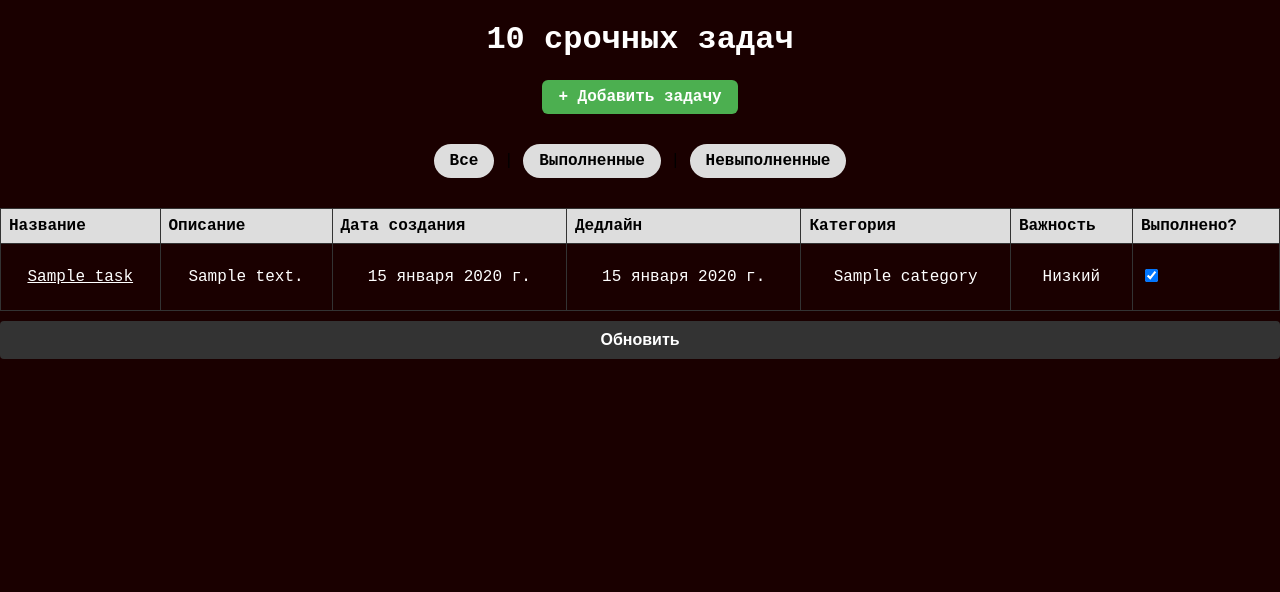
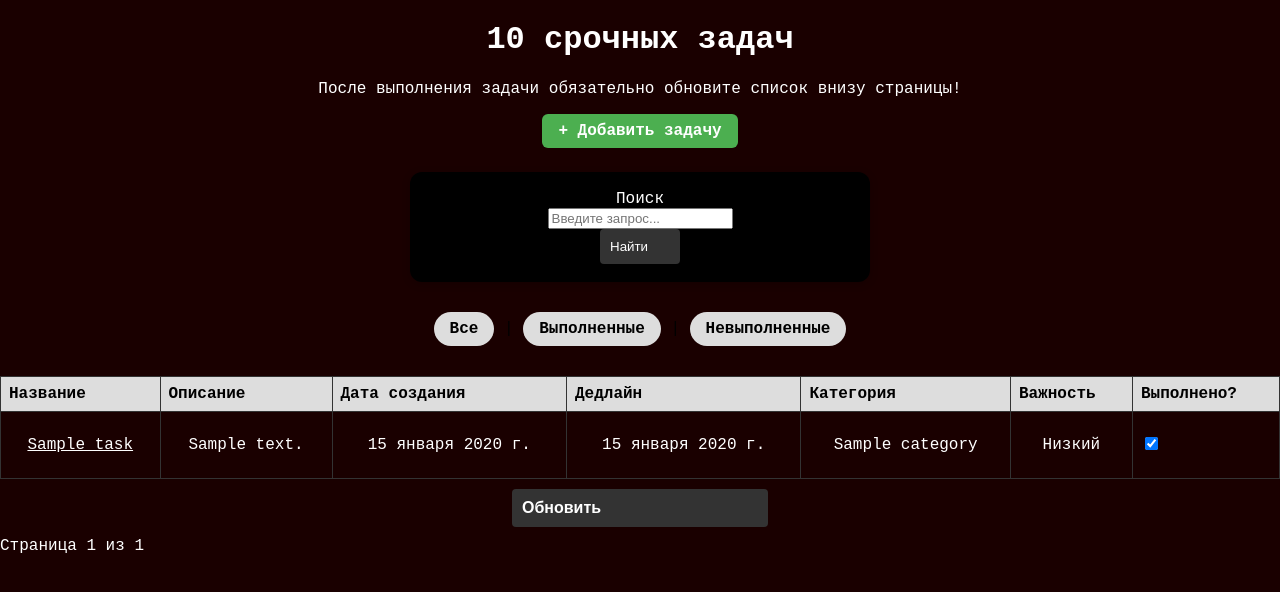
Before and after one commit to eagle777-krs/Django-To-Do, a Django app: page /tasks/ in a window 1280 px wide. Shown: the part 95-687 px from the top of the page. Run offline with Django 5.2, Linux system fonts and the light colour scheme; a user stored in the database is signed in; tables that the repository leaves empty hold one stand-in row (values such as "Sample post").

Commit message:
paginator + search

```diff
--- a/static/base.css
+++ b/static/base.css
@@ -65,13 +65,16 @@ header {
     }
 
 button[type="submit"] {
-    width: 100%;
+    width: 20%;
     background-color: #333;
     color: white;
     padding: 10px;
     border: none;
     border-radius: 4px;
     cursor: pointer;
+    display: flex;
+    align-items: center;
+    text-align: center;
 }
 
 button[type="submit"]:hover {
@@ -233,3 +236,24 @@ h2 {
 .filter-butt:hover {
   background-color: #45a049;
 }
+
+.paginator { display: flex;
+  align-items: center;}
+
+.page-num {
+    display: flex;
+    align-items: center;
+}
+
+.search-form {
+  display: flex;
+  flex-direction: column;
+  align-items: center;
+  margin: 24px auto 20px auto;
+  background: #000;
+  padding: 18px 30px;
+  border-radius: 12px;
+  box-shadow: 0 2px 8px rgba(0,0,0,0.2);
+  max-width: 400px;
+  color: white
+}
--- a/tasks/models.py
+++ b/tasks/models.py
@@ -5,12 +5,12 @@ from django.contrib.auth.models import User
 
 class Priority(models.TextChoices):
     LOW = 'Низкий', 'Низкий'
-    MEDIUM = 'Средний', 'Средний'
+    MEDIUM = 'Медиум (средний)', 'Медиум (средний)'
     HIGH = 'Высокий', 'Высокий'
 
 class Category(models.Model):
     name = models.CharField(max_length=100, unique=True, null=False, blank=False)
-    priority = models.CharField(max_length=10, choices=Priority.choices, default=Priority.LOW)
+    priority = models.CharField(max_length=20, choices=Priority.choices, default=Priority.LOW)
 
     def __str__(self):
         return self.name
@@ -25,7 +25,7 @@ class Task(models.Model):
     status = models.BooleanField(default=False)
 
     class Meta:
-        ordering = ['status','deadline']
+        ordering = ['status','deadline', '-category']
 
 
     def __str__(self):
--- a/tasks/templates/index.html
+++ b/tasks/templates/index.html
@@ -1,15 +1,21 @@
 {% extends 'base.html' %}
 {% block title %}Задачи{% endblock %}
 {% block content %}
-<form method='POST' action="{% url 'tasks:updated_done_tasks' %}">
-    {% csrf_token %}
     <h1>10 срочных задач</h1>
+    <p>После выполнения задачи обязательно обновите список внизу страницы!</p>
     <a href="{% url 'tasks:add' %}" class="btn-add">+ Добавить задачу</a>
     <p> </p>
+    <form method="get" action="?filter={{ filter }}" class="search-form">
+      <label for="search-input">Поиск</label>
+      <input id="search-input" type="text" name="search_value" value="{{ query }}" placeholder="Введите запрос...">
+      <button type="submit">Найти</button>
+    </form>
+    <form method='POST' action="{% url 'tasks:updated_done_tasks' %}">
+    {% csrf_token %}
     <div style="margin-bottom: 20px; text-align: center;">
-        <a href="{% url 'tasks:index' %}?filter=all" class="filter-butt">Все</a> |
-        <a href="{% url 'tasks:index' %}?filter=done" class="filter-butt">Выполненные</a> |
-        <a href="{% url 'tasks:index' %}?filter=undone" class="filter-butt">Невыполненные </a>
+        <a href="{% url 'tasks:index' %}?filter=all&search_value={{ query }}" class="filter-butt">Все</a> |
+        <a href="{% url 'tasks:index' %}?filter=done&search_value={{ query }}" class="filter-butt">Выполненные</a> |
+        <a href="{% url 'tasks:index' %}?filter=undone&search_value={{ query }}" class="filter-butt">Невыполненные </a>
 
     </div>
     <table>
@@ -41,4 +47,15 @@
     </table>
     <button type="submit" class="button-update">Обновить</button>
 </form>
+<div class="paginator">
+    {% if tasks.has_previous %}
+        <a href="?page={{ tasks.previous_page_number }}&search_value={{ query }}" class="filter-butt">Назад</a>
+    {% endif %}
+
+    <div style="color:white" class="page-num">Страница {{ tasks.number }} из {{ tasks.paginator.num_pages }}</div>
+
+    {% if tasks.has_next %}
+        <a href="?page={{ tasks.next_page_number }}&search_value={{ query }}" class="filter-butt">Вперёд</a>
+    {% endif %}
+</div>
 {% endblock %}
--- a/tasks/views.py
+++ b/tasks/views.py
@@ -6,6 +6,9 @@ from .forms import TaskAddForm, TaskEditForm
 from django.views.decorators.http import require_POST
 from django.contrib.auth.decorators import login_required
 from django.contrib.auth.mixins import LoginRequiredMixin
+from django.core.paginator import Paginator
+from django.contrib.postgres.search import SearchVector, SearchQuery
+
 
 @login_required
 def index(request):
@@ -16,7 +19,18 @@ def index(request):
         tasks = Task.objects.filter(user=request.user, status=False)
     else:
         tasks = Task.objects.filter(user=request.user)
-    context = {'tasks':tasks, 'filter':filter_tasks}
+
+    query = request.GET.get('search_value', '')
+    if query:
+        vector = SearchVector('name', 'description')
+        search_query = SearchQuery(query)
+        tasks = tasks.annotate(search=vector).filter(search=search_query)
+
+    paginator = Paginator(tasks, 8)
+    page_number = request.GET.get('page', 1)
+    tasks = paginator.get_page(int(page_number))
+
+    context = {'tasks':tasks, 'filter':filter_tasks, 'query':query}
     return render(
         request,
         'index.html',
```
Also changed, not shown: tasks/migrations/0002_alter_task_options_alter_category_priority.py (added).
